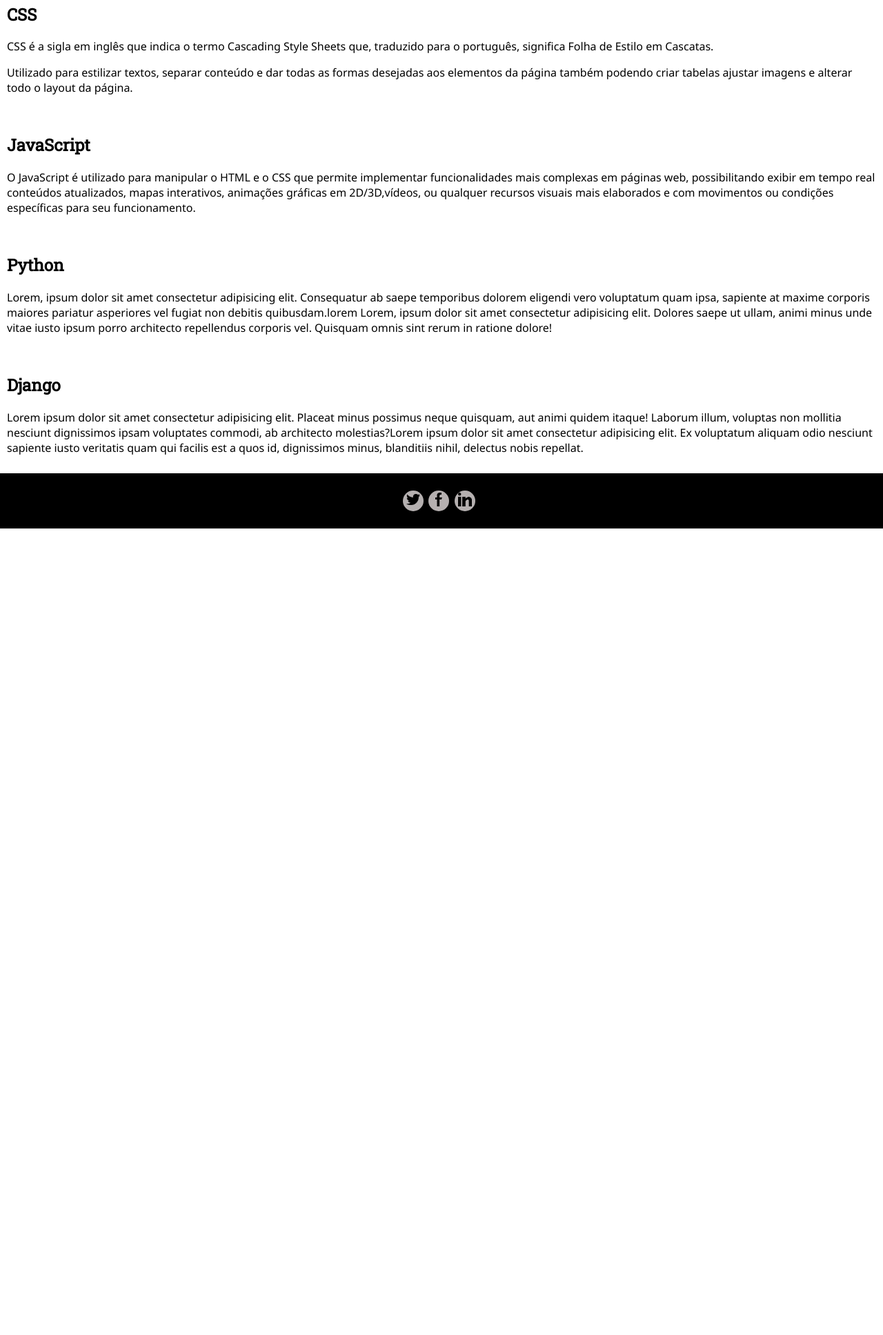
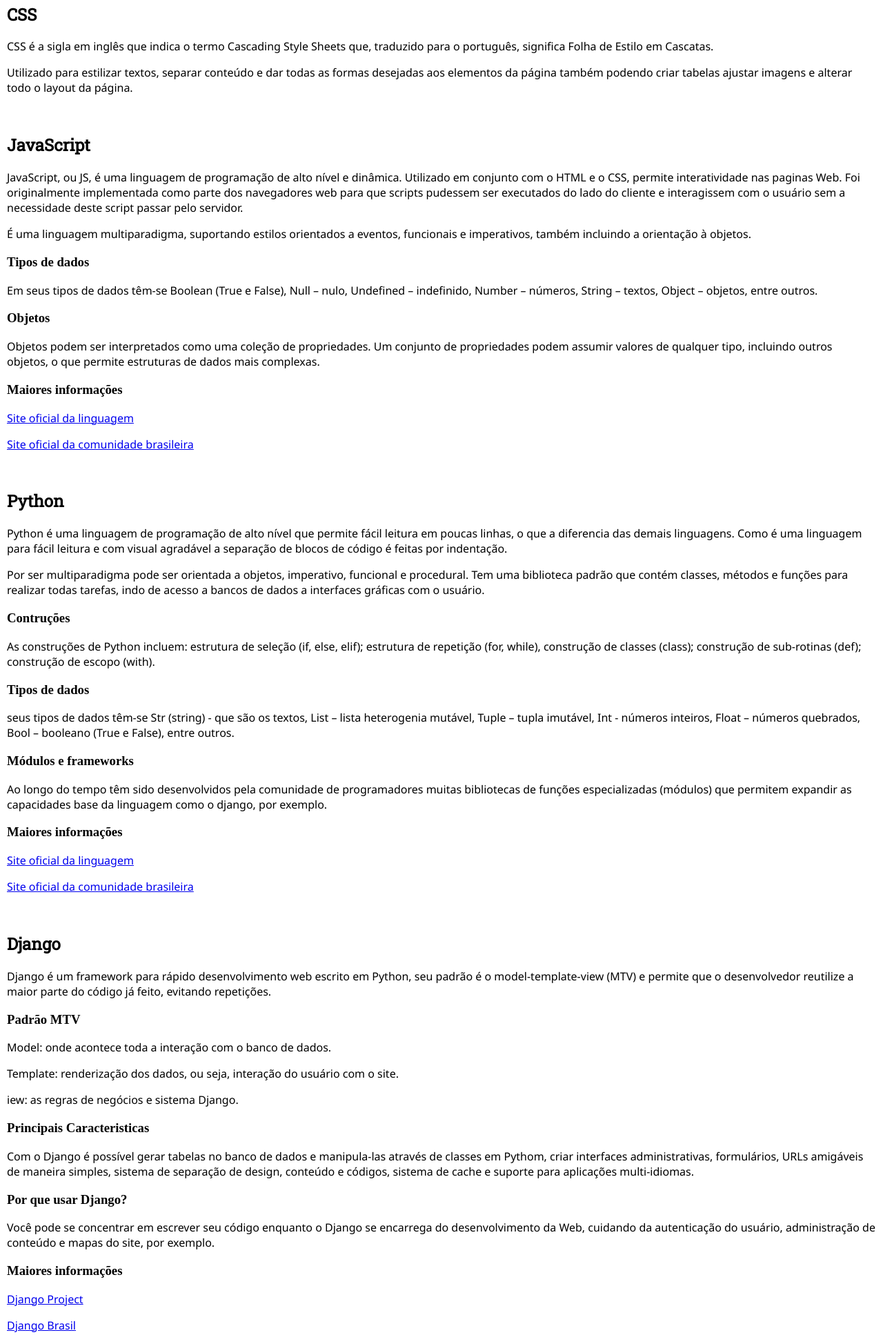
Before and after one commit to raquelbrandino/DEMODAY, a Django app: page /ferramentas in a window 1280 px wide. Shown: the part 677-2612 px from the top of the page at 69% size. Before the commit the page ends 1443 px from the top, so only its background shows below. Run offline with Django 3.2, Linux system fonts and the light colour scheme.

Commit message:
terminar apresentação das ferramentas

```diff
--- a/paginas/templates/ferramentas.html
+++ b/paginas/templates/ferramentas.html
@@ -36,19 +36,49 @@
     <div>
         <h2>JavaScript</h2>
 
-        <p>O JavaScript é utilizado para manipular o HTML e o CSS que permite implementar funcionalidades mais complexas em páginas web, possibilitando exibir em tempo real conteúdos atualizados, mapas interativos, animações gráficas em 2D/3D,vídeos, ou qualquer recursos visuais mais elaborados e com movimentos ou condições específicas para seu funcionamento.</p>
+            <p>JavaScript, ou JS, é uma linguagem de programação de alto nível e dinâmica. Utilizado em conjunto com o HTML e o CSS, permite interatividade nas paginas Web. Foi originalmente implementada como parte dos navegadores web para que scripts pudessem ser executados do lado do cliente e interagissem com o usuário sem a necessidade deste script passar pelo servidor. </p>
+            <p>É uma linguagem multiparadigma, suportando estilos orientados a eventos, funcionais e imperativos, também incluindo a orientação à objetos.</p>
+        <h3>Tipos de dados</h3>
+            <p>Em seus tipos de dados têm-se Boolean (True e False), Null – nulo, Undefined – indefinido, Number – números, String – textos, Object – objetos, entre outros.</p>
+
+        <h3>Objetos</h3>
+            <p>Objetos podem ser interpretados como uma coleção de propriedades. Um conjunto de propriedades podem assumir valores de qualquer tipo, incluindo outros objetos, o que permite estruturas de dados mais complexas.</p>
+        <h3>Maiores informações</h3>
+            <p><a href="https://www.javascript.com/">Site oficial da linguagem</a></p>
+            <p><a href="https://braziljs.org/">Site oficial da comunidade brasileira</a></p>
     </div>
 
     <div>
         <h2>Python</h2>
 
-        <p>Lorem, ipsum dolor sit amet consectetur adipisicing elit. Consequatur ab saepe temporibus dolorem eligendi vero voluptatum quam ipsa, sapiente at maxime corporis maiores pariatur asperiores vel fugiat non debitis quibusdam.lorem Lorem, ipsum dolor sit amet consectetur adipisicing elit. Dolores saepe ut ullam, animi minus unde vitae iusto ipsum porro architecto repellendus corporis vel. Quisquam omnis sint rerum in ratione dolore!</p>
+            <p>Python é uma linguagem de programação de alto nível que permite fácil leitura em poucas linhas, o que a diferencia das demais linguagens. Como é uma linguagem para fácil leitura e com visual agradável a separação de blocos de código é feitas por indentação. </p>
+            <p> Por ser multiparadigma pode ser orientada a objetos, imperativo, funcional e procedural. Tem uma biblioteca padrão que contém classes, métodos e funções para realizar todas tarefas, indo de acesso a bancos de dados a interfaces gráficas com o usuário.</p>
+        <h3>Contruções</h3>
+            <p>As construções de Python incluem: estrutura de seleção (if, else, elif); estrutura de repetição (for, while), construção de classes (class); construção de sub-rotinas (def); construção de escopo (with). </p>
+            <h3>Tipos de dados</h3>
+            <p> seus tipos de dados têm-se Str (string) -  que são os textos, List – lista heterogenia mutável, Tuple – tupla imutável, Int - números inteiros, Float – números quebrados, Bool – booleano (True e False), entre outros. </p>
+        <h3>Módulos e frameworks</h3>
+            <p>Ao longo do tempo têm sido desenvolvidos pela comunidade de programadores muitas bibliotecas de funções especializadas (módulos) que permitem expandir as capacidades base da linguagem como o django, por exemplo.</p>
+        <h3>Maiores informações</h3>
+            <p><a href="http://www.python.org/">Site oficial da linguagem</a></p>
+            <p><a href="http://www.pythonbrasil.com.br">Site oficial da comunidade brasileira</a></p>
     </div>
 
     <div>
         <h2>Django</h2>
 
-        <p>Lorem ipsum dolor sit amet consectetur adipisicing elit. Placeat minus possimus neque quisquam, aut animi quidem itaque! Laborum illum, voluptas non mollitia nesciunt dignissimos ipsam voluptates commodi, ab architecto molestias?Lorem ipsum dolor sit amet consectetur adipisicing elit. Ex voluptatum aliquam odio nesciunt sapiente iusto veritatis quam qui facilis est a quos id, dignissimos minus, blanditiis nihil, delectus nobis repellat.</p>
+            <p>Django é um framework para rápido desenvolvimento web escrito em Python, seu padrão é o model-template-view (MTV) e permite que o desenvolvedor reutilize a maior parte do código já feito, evitando repetições.</p>
+        <h3>Padrão MTV</h3>
+            <p>Model: onde acontece toda a interação com o banco de dados.</p>
+            <p>Template: renderização dos dados, ou seja, interação do usuário com o site.</p>
+            <p>iew: as regras de negócios e sistema Django.</p>
+        <h3>Principais Caracteristicas</h3>
+            <p>Com o Django é possível gerar tabelas no banco de dados e manipula-las através de classes em Pythom, criar interfaces administrativas, formulários, URLs amigáveis de maneira simples, sistema de separação de design, conteúdo e códigos, sistema de cache e suporte para aplicações multi-idiomas.</p>
+        <h3>Por que usar Django?</h3>
+            <p>Você pode se concentrar em escrever seu código enquanto o Django se encarrega do desenvolvimento da Web, cuidando da autenticação do usuário, administração de conteúdo e mapas do site, por exemplo.</p>
+        <h3>Maiores informações</h3>
+            <p><a href="https://www.djangoproject.com/">Django Project</a></p>
+            <p><a href="http://www.djangobrasil.org/">Django Brasil</a></p>
     </div>
 </section>
 
```
